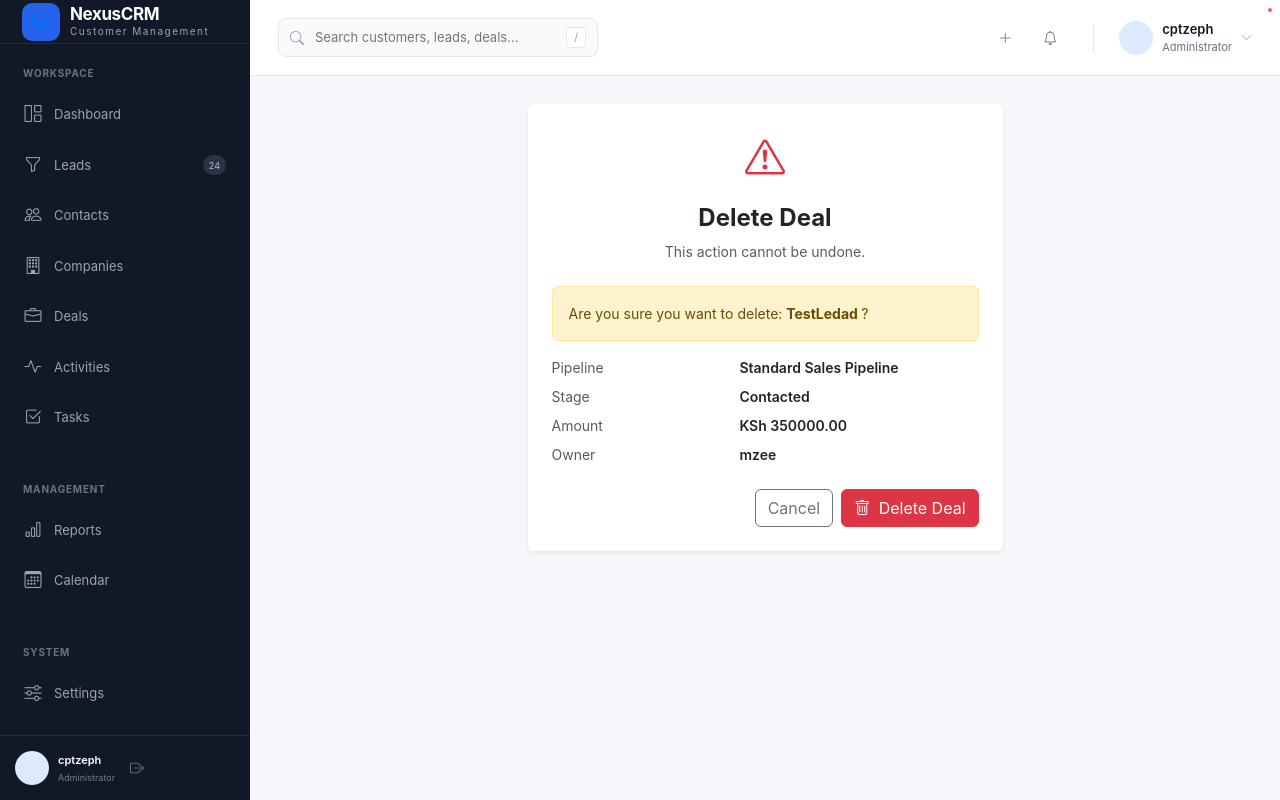
After one commit to Cptzeph23/NEXUS-CRM, a Django app: page /deals/2/delete/ in a window 1280 px wide. The commit adds this page. Run offline with Django 5.2, Linux system fonts and the light colour scheme; a user stored in the database is signed in; data comes from the database, SQL or seed files in the repository.

Commit message:
deal deletion AC

```diff
--- a/NexusCRM/crmApp/urls.py
+++ b/NexusCRM/crmApp/urls.py
@@ -54,7 +54,7 @@ urlpatterns = [
     path("deals/create/", views.deal_create, name="deal_create"),
     path("deals/<int:pk>/", views.deal_detail, name="deal_detail"),
     path("deals/<int:pk>/edit/", views.deal_edit, name="deal_edit"),
-    #path("deals/<int:pk>/delete/", views.deal_delete, name="deal_delete"),
+    path("deals/<int:pk>/delete/", views.deal_delete, name="deal_delete"),
 
     path("activities/", lambda request: views.module_placeholder(request, "Activities"), name="activities"),
 
--- /dev/null
+++ b/NexusCRM/templates/crmApp/deals/delete.html
@@ -0,0 +1,134 @@
+{% extends "crmApp/base.html" %}
+
+{% block title %}Delete Deal | NexusCRM{% endblock %}
+
+{% block content %}
+
+<div class="container-fluid px-0">
+
+    <div class="row justify-content-center">
+
+        <div class="col-md-8 col-lg-6">
+
+            <div class="card border-0 shadow-sm">
+
+                <div class="card-body p-4">
+
+                    <div class="text-center mb-4">
+
+                        <div class="fs-1 text-danger mb-3">
+                            <i class="bi bi-exclamation-triangle"></i>
+                        </div>
+
+                        <h1 class="h4 fw-bold">
+                            Delete Deal
+                        </h1>
+
+                        <p class="text-muted mb-0">
+                            This action cannot be undone.
+                        </p>
+
+                    </div>
+
+
+                    <div class="alert alert-warning">
+
+                        Are you sure you want to delete:
+
+                        <strong>
+                            {{ deal.name }}
+                        </strong>
+
+                        ?
+
+                    </div>
+
+
+                    <div class="mb-4">
+
+                        <div class="row mb-2">
+                            <div class="col-5 text-muted">
+                                Pipeline
+                            </div>
+
+                            <div class="col-7 fw-semibold">
+                                {{ deal.pipeline.name }}
+                            </div>
+                        </div>
+
+
+                        <div class="row mb-2">
+                            <div class="col-5 text-muted">
+                                Stage
+                            </div>
+
+                            <div class="col-7 fw-semibold">
+                                {{ deal.stage.name }}
+                            </div>
+                        </div>
+
+
+                        <div class="row mb-2">
+                            <div class="col-5 text-muted">
+                                Amount
+                            </div>
+
+                            <div class="col-7 fw-semibold">
+                                KSh {{ deal.amount|floatformat:2 }}
+                            </div>
+                        </div>
+
+
+                        {% if deal.owner %}
+
+                        <div class="row">
+                            <div class="col-5 text-muted">
+                                Owner
+                            </div>
+
+                            <div class="col-7 fw-semibold">
+                                {{ deal.owner.get_full_name|default:deal.owner.username }}
+                            </div>
+                        </div>
+
+                        {% endif %}
+
+                    </div>
+
+
+                    <form method="POST">
+
+                        {% csrf_token %}
+
+                        <div class="d-flex justify-content-end gap-2">
+
+                            <a
+                                href="{% url 'deal_detail' deal.pk %}"
+                                class="btn btn-outline-secondary"
+                            >
+                                Cancel
+                            </a>
+
+                            <button
+                                type="submit"
+                                class="btn btn-danger"
+                            >
+                                <i class="bi bi-trash me-1"></i>
+                                Delete Deal
+                            </button>
+
+                        </div>
+
+                    </form>
+
+                </div>
+
+            </div>
+
+        </div>
+
+    </div>
+
+</div>
+
+{% endblock %}
```
Also changed, not shown: NexusCRM/templates/crmApp/deals/detail.html (+13 -2 lines).
